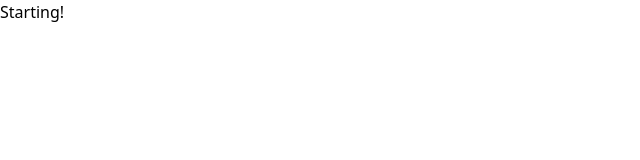
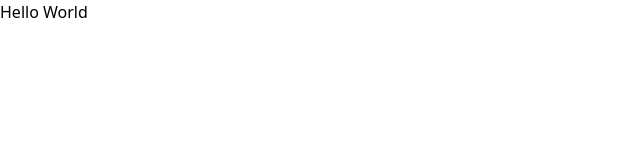
Before and after one commit to NewRenTL/Solstice-NasaCamo, a React (Vite) app: page / in a window 1280 px wide. Shown: the top 160 px of the page, without its empty margins (0-640 px from the left). Built offline with nearby package versions, Linux system fonts and the light colour scheme.

Commit message:
fix(modules): I added react-router-dom to route with navigation

```diff
--- a/package.json
+++ b/package.json
@@ -11,7 +11,8 @@
   },
   "dependencies": {
     "react": "^18.3.1",
-    "react-dom": "^18.3.1"
+    "react-dom": "^18.3.1",
+    "react-router-dom": "^6.26.2"
   },
   "devDependencies": {
     "@eslint/js": "^9.11.1",
--- a/src/App.tsx
+++ b/src/App.tsx
@@ -1,9 +1,18 @@
 import "./App.css";
+
+import {BrowserRouter,Routes,Route} from 'react-router-dom'
+import Home from "./pages/Home";
 
 function App() {
   return (
     <>
-      <h1 className="text-3xl font-bold ">Starting!</h1>
+      <div className="flex flex-col w-full bg-slate-400">
+        <BrowserRouter>
+          <Routes>
+            <Route path="/" element = {<Home></Home>} ></Route>
+          </Routes>
+        </BrowserRouter>
+      </div>
     </>
   );
 }
--- /dev/null
+++ b/src/pages/Home.tsx
@@ -0,0 +1,12 @@
+
+
+
+const Home  = () => {
+  return (
+    <div className='flex flex-col w-full h-lvh'>
+        <h2>Hello World</h2>
+    </div>
+  )
+}
+
+export default Home
```
Also changed, not shown: 1 other file (tests, documents, lock files or other folders).
